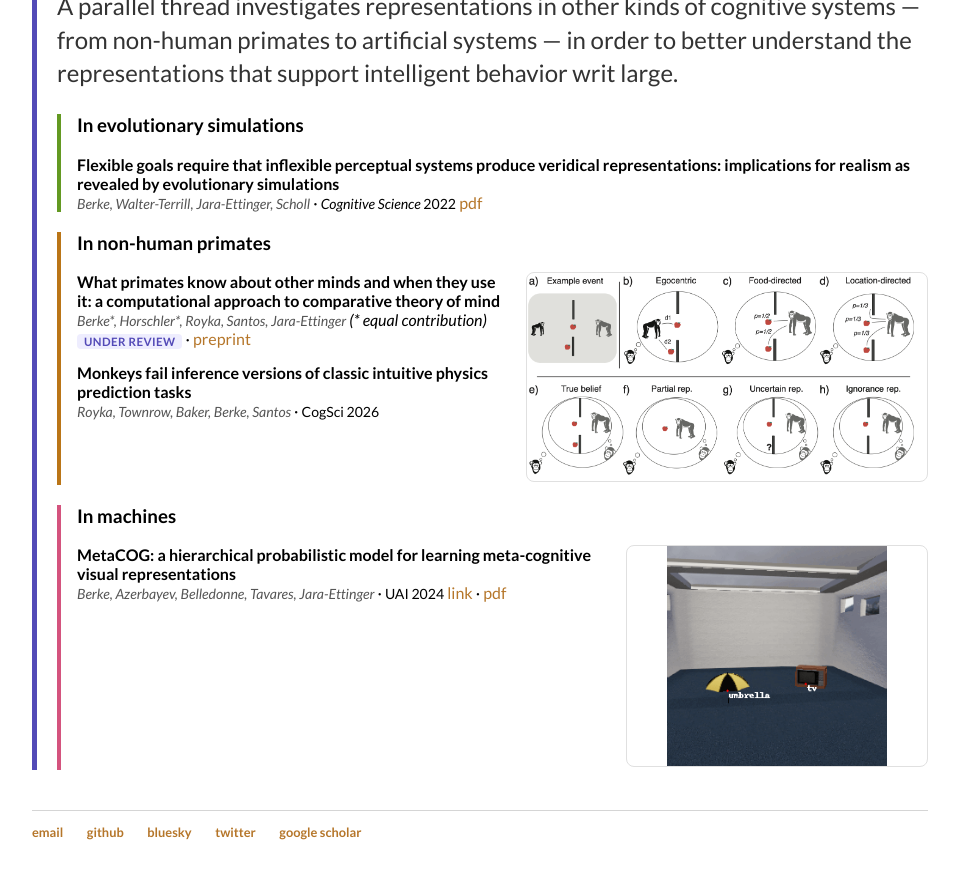
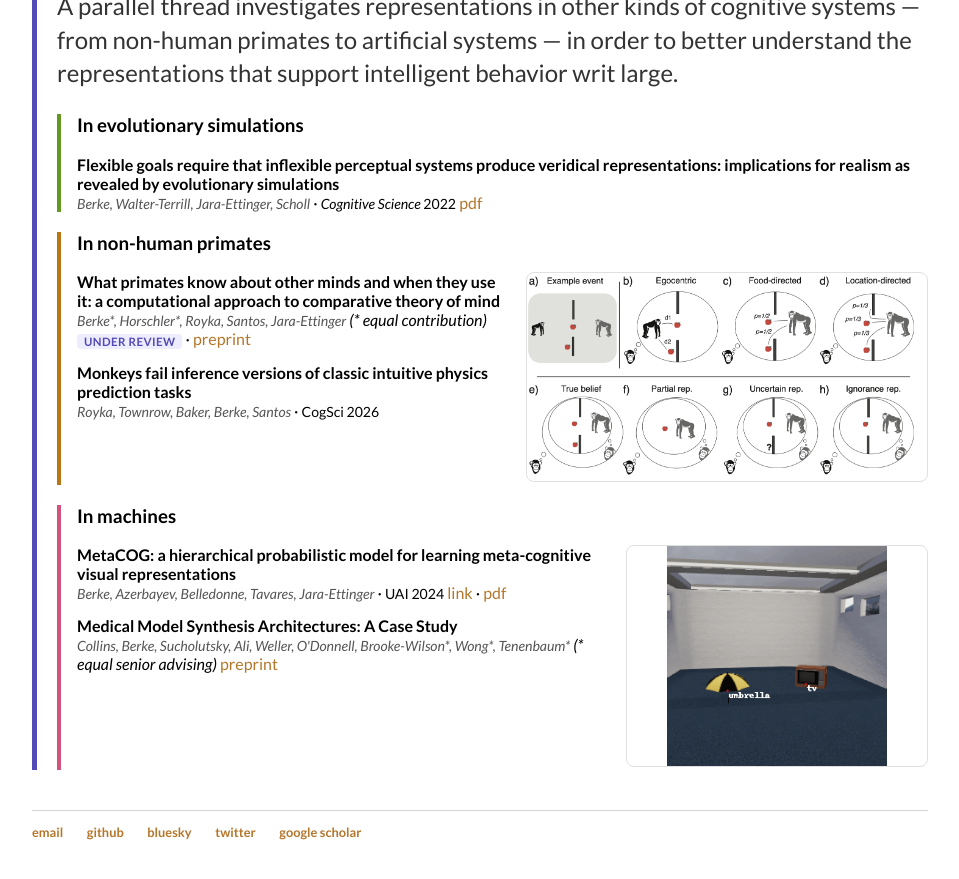
Before and after one commit to marleneberke/marleneberke.github.io, a Jekyll site: the page built from research.html, in a window 1280 px wide and 900 px high, scrolled down 1986 px. Shown: the top 879 px of the window, without its empty margins (160-1119 px from the left). Built offline with Jekyll 4.4.1, drawn with Linux system fonts in a browser that asks for light colours.

Commit message:
Add MedMSA preprint to research page
Co-Authored-By: Claude Opus 4.7 (1M context) <noreply@anthropic.com>

```diff
--- a/research.html
+++ b/research.html
@@ -272,6 +272,11 @@ title: Research
       <span class="paper-authors">Berke, Azerbayev, Belledonne, Tavares, Jara-Ettinger</span> &middot; <span class="paper-venue">UAI 2024</span>
       <a href="https://proceedings.mlr.press/v244/berke24a.html">link</a> &middot; <a href="https://github.com/marleneberke/marleneberke.github.io/raw/main/berke24a.pdf">pdf</a>
     </div>
+    <div class="paper">
+      <span class="paper-title">Medical Model Synthesis Architectures: A Case Study</span><br>
+      <span class="paper-authors">Collins, Berke, Sucholutsky, Ali, Weller, O'Donnell, Brooke-Wilson*, Wong*, Tenenbaum*</span> <em>(* equal senior advising)</em>
+      <a href="https://arxiv.org/abs/2605.09716">preprint</a>
+    </div>
   </div>
   <div class="subsec-image">
     <a href="/demos_page"><img src="research/metacog_demo.gif" alt="MetaCOG model demo animation" style="width:300px; max-height:220px; object-fit:contain; border-radius:8px; border:0.5px solid #e0e0e0;"></a>
```
